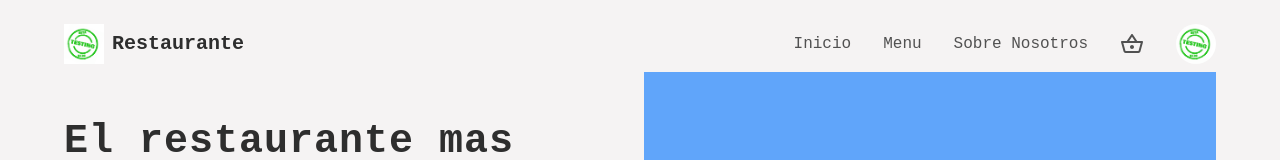
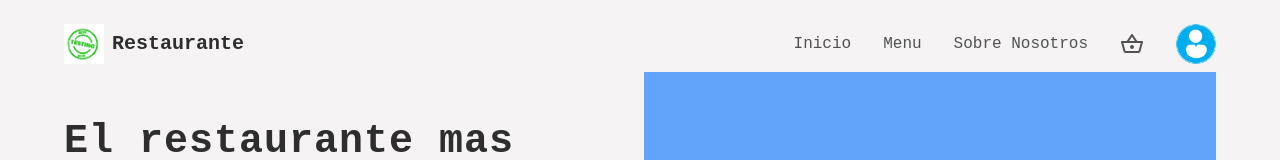
Before and after one commit to JorgeBlanco99/RestauranteApp, a React (Create React App) app: page / in a window 1280 px wide. Shown: the top 160 px of the page. Built offline with nearby package versions, Linux system fonts and the light colour scheme; no server answers; the database is empty.

Commit message:
userLogo updated

```diff
--- a/src/components/Header.jsx
+++ b/src/components/Header.jsx
@@ -1,5 +1,6 @@
 import React, {useState} from 'react'
 import Logo from './img/logo.jpg'
+import userLogo from './img/userLogo.png'
 import { MdOutlineShoppingBasket, MdAdd, MdLogout } from "react-icons/md";
 import { GiChefToque } from "react-icons/gi";
 import { RiReservedFill } from "react-icons/ri";
@@ -74,13 +75,13 @@ const Header = () => {
             <div className="relative">
             { user &&(<motion.img
               whileTap={{scale:0.6}}
-              src={user?.photoURL ?? Logo} className="w-10 min-w-[40px] h-10 min-h-[40px] drop-shadow-x1 cursor-pointer rounded-full"
+              src={user?.photoURL ?? userLogo} className="w-10 min-w-[40px] h-10 min-h-[40px] drop-shadow-x1 cursor-pointer rounded-full"
               alt="userprofile" onClick={login}/>
             )} { !user&&(
               <Link to={"/login"}>
             <motion.img
               whileTap={{scale:0.6}}
-              src={user?.photoURL ?? Logo} className="w-10 min-w-[40px] h-10 min-h-[40px] drop-shadow-x1 cursor-pointer rounded-full"
+              src={user?.photoURL ?? userLogo} className="w-10 min-w-[40px] h-10 min-h-[40px] drop-shadow-x1 cursor-pointer rounded-full"
               alt="userprofile"/>
               </Link>
             )}
@@ -164,7 +165,7 @@ const Header = () => {
           <div className="relative">
               <motion.img
               whileTap={{scale:0.6}}
-              src={user ? user.photoURL : Logo} className="w-10 min-w-[40px] h-10 min-h-[40px] drop-shadow-x1 cursor-pointer rounded-full"
+              src={user ? user.photoURL : userLogo} className="w-10 min-w-[40px] h-10 min-h-[40px] drop-shadow-x1 cursor-pointer rounded-full"
               alt="userprofile" onClick={login}/>
 
               {
```
Also changed, not shown: src/components/img/userLogo.png (added).
